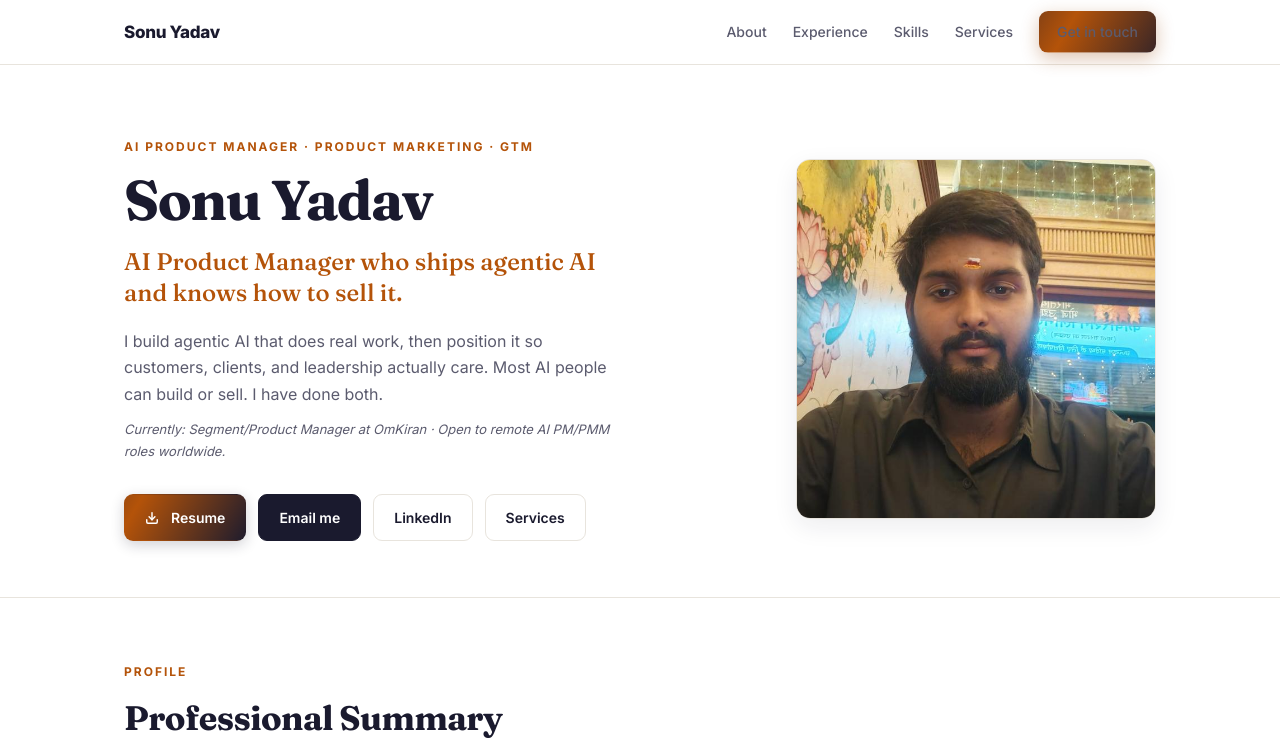
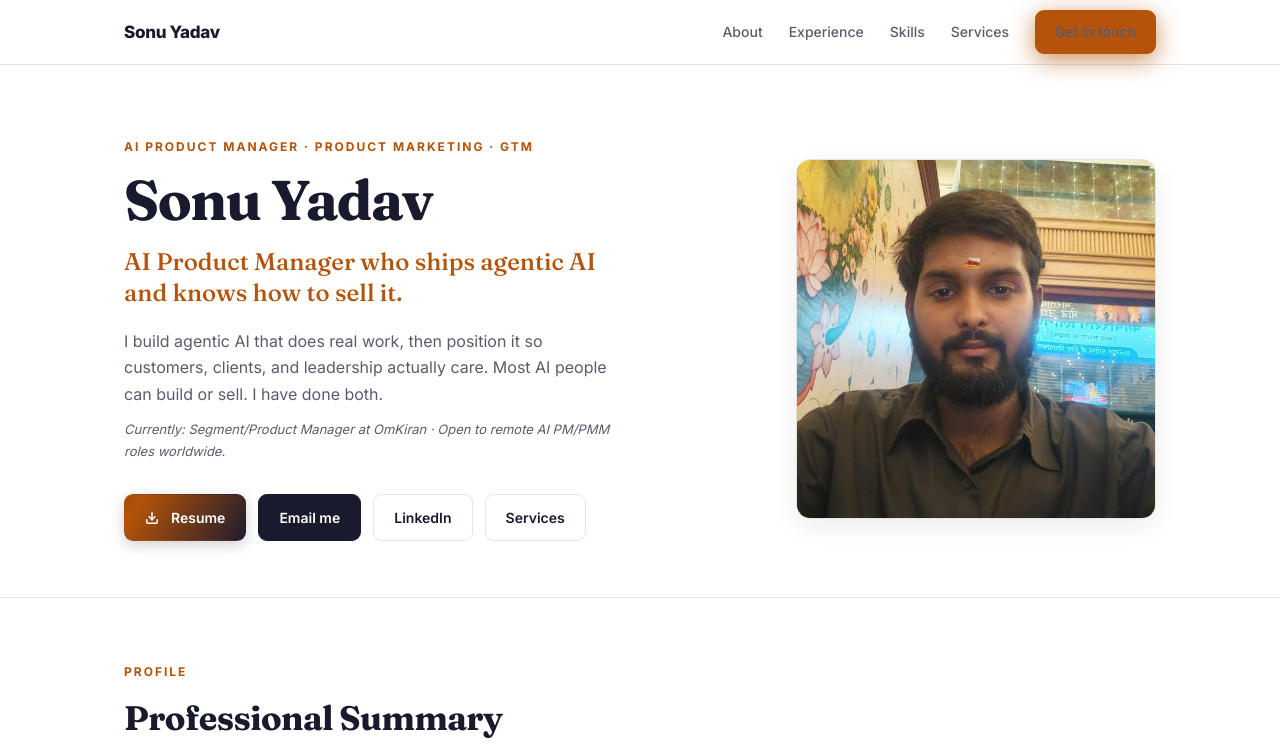
Before and after one commit to sonuyeahdav-creator/Ai-Product-Manager-portfolio-sonu, a plain HTML site: page index.html in a window 1280 px wide. Shown: the top 755 px of the page. Drawn offline with Linux system fonts and the light colour scheme.

Commit message:
Brighten Get in touch button (solid bronze, pulse)

```diff
--- a/index.html
+++ b/index.html
@@ -54,14 +54,13 @@
     .nav-links a { color: var(--muted); font-size: 14px; font-weight: 500; }
     .nav-links a:hover { color: var(--accent-warm); text-decoration: none; }
     .nav-cta {
-      padding: 9px 18px; background: linear-gradient(120deg, #1a1a2e, #b45309, #1a1a2e);
-      background-size: 200% 100%; color: #fff; border-radius: 9px; border: none;
-      font-size: 14px; font-weight: 700; position: relative; overflow: hidden;
-      box-shadow: 0 4px 14px rgba(26,26,46,0.25);
-      animation: navCtaGlow 3s ease-in-out infinite;
+      padding: 10px 20px; background: #b45309; color: #fff; border-radius: 9px; border: none;
+      font-size: 14px; font-weight: 800; position: relative; overflow: hidden;
+      box-shadow: 0 4px 16px rgba(180,83,9,0.45);
+      animation: navCtaPulse 2s ease-in-out infinite;
     }
-    .nav-cta:hover { filter: brightness(1.12); color: #fff; text-decoration: none; animation-duration: 1s; }
-    @keyframes navCtaGlow { 0% { background-position: 0% 50%; box-shadow: 0 4px 14px rgba(26,26,46,0.25); } 50% { background-position: 100% 50%; box-shadow: 0 6px 20px rgba(180,83,9,0.35); } 100% { background-position: 0% 50%; box-shadow: 0 4px 14px rgba(26,26,46,0.25); } }
+    .nav-cta:hover { filter: brightness(1.15); color: #fff; text-decoration: none; animation-duration: 0.6s; transform: translateY(-1px); }
+    @keyframes navCtaPulse { 0% { box-shadow: 0 4px 16px rgba(180,83,9,0.45); } 50% { box-shadow: 0 6px 24px rgba(180,83,9,0.65); } 100% { box-shadow: 0 4px 16px rgba(180,83,9,0.45); } }
 
     /* Hero */
     .hero { padding: 72px 0 56px; border-bottom: 1px solid var(--border); }
```
Also changed, not shown: v3/index.html (+6 -7 lines).
